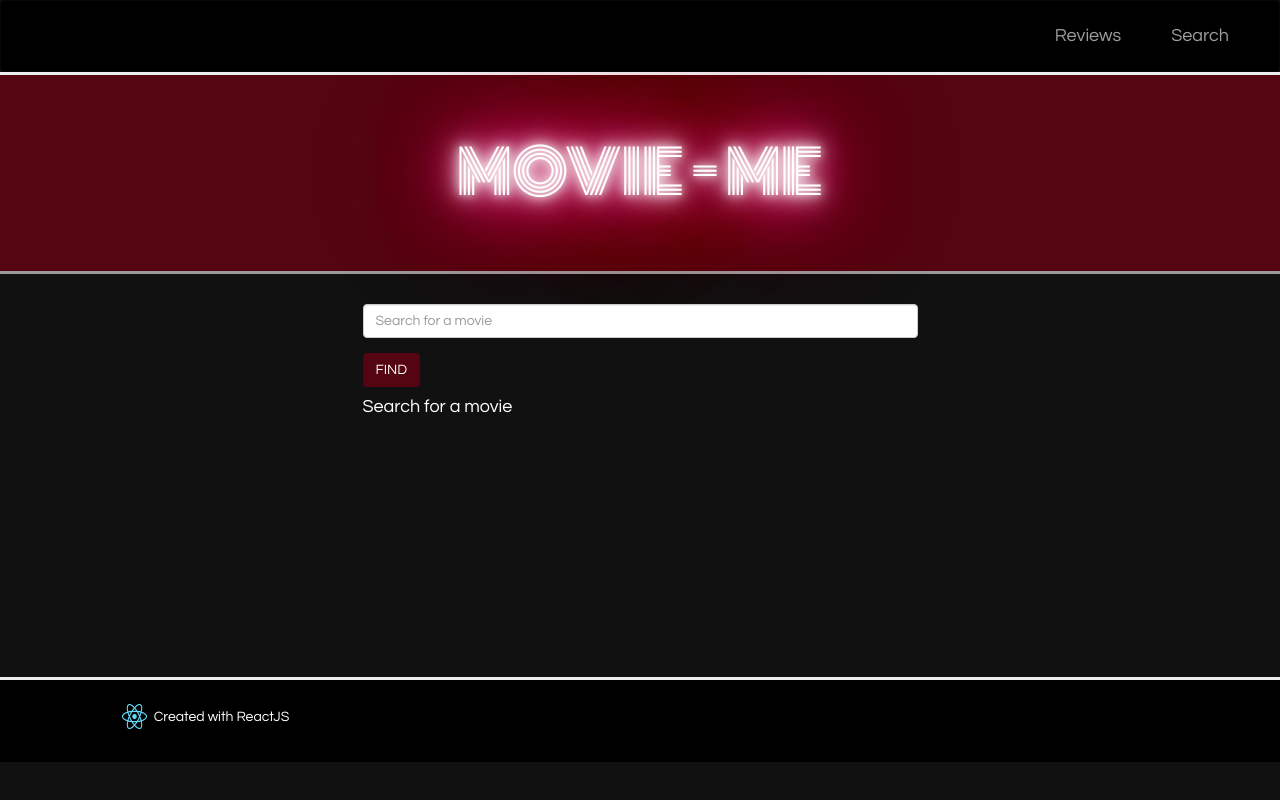
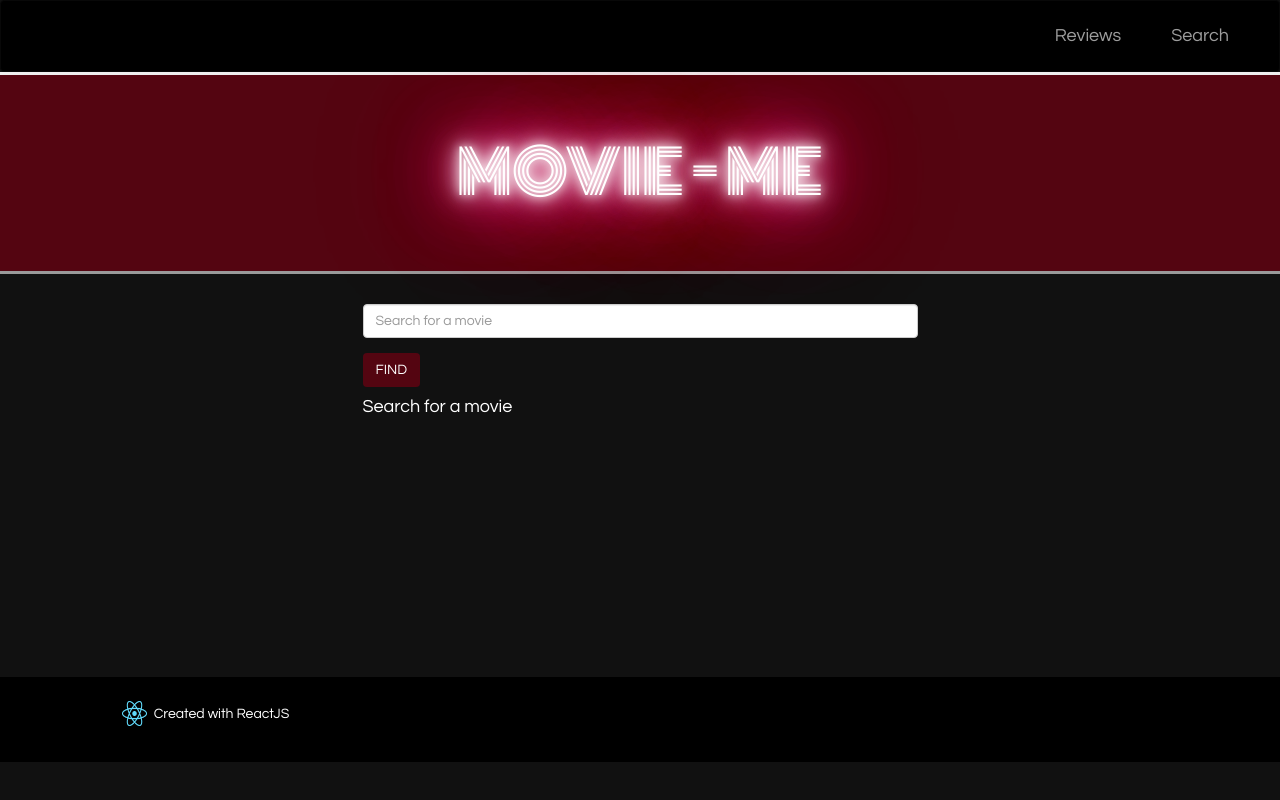
Before and after one commit to rso136/React_Movies, a website: page public/index.html in a window 1280 px wide. Drawn offline with nearby package versions, Linux system fonts and the light colour scheme.

Commit message:
removed footer border

```diff
--- a/public/assets/css/style.css
+++ b/public/assets/css/style.css
@@ -125,7 +125,6 @@ ol {
 .footer {
 	height: 85px;
 	background-color: black;
-	border-top-style: outset;
 	bottom: 0;
 }
 
```
